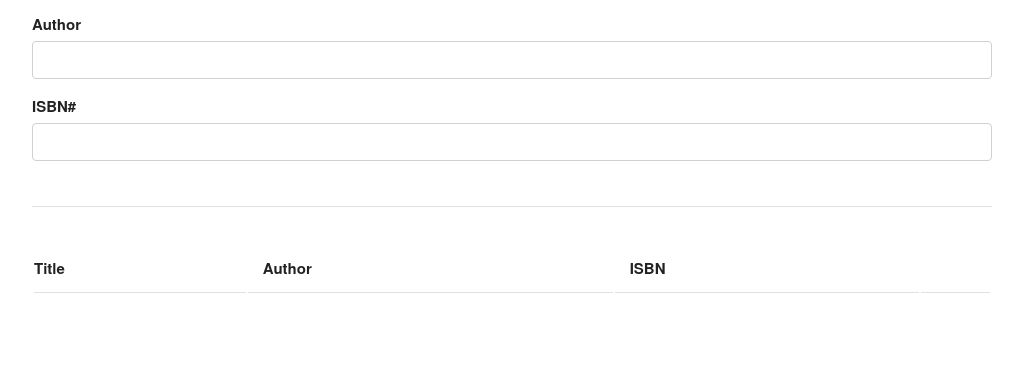
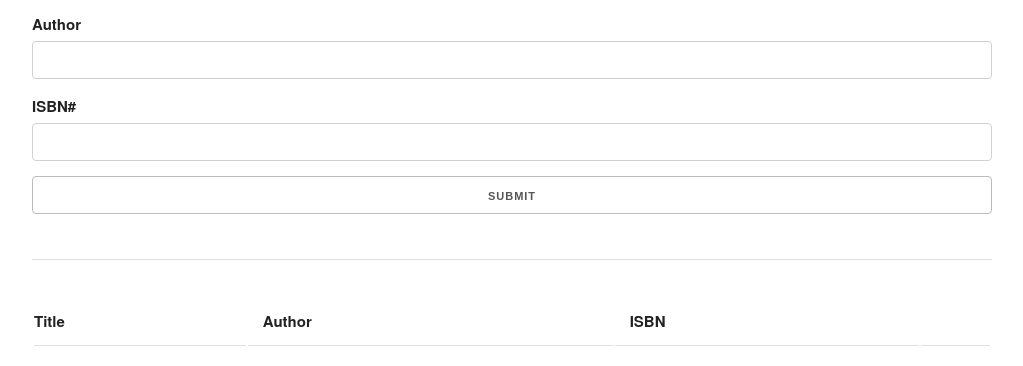
Before and after one commit to Mugala/Booklist, a plain HTML site: page index.html in a window 1280 px wide. Shown: the part 158-524 px from the top of the page, without its empty margins (128-1151 px from the left). Drawn offline with nearby package versions, Linux system fonts and the light colour scheme.

Commit message:
Submit This commit will add the submit button right after the ISBN # form

```diff
--- a/index.html
+++ b/index.html
@@ -38,6 +38,10 @@
             <label for="isbn">ISBN#</label>
             <input type="text" id="isbn" class="u-full-width">
           </div>
+          <div>
+            <input type="submit" value="Submit" class="u-full-width">
+          </div>
+
     </form>
     <hr>
     <table class="u-full-width">
```
